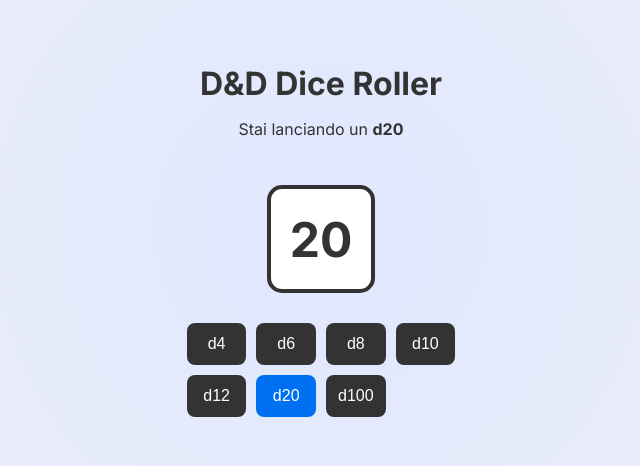
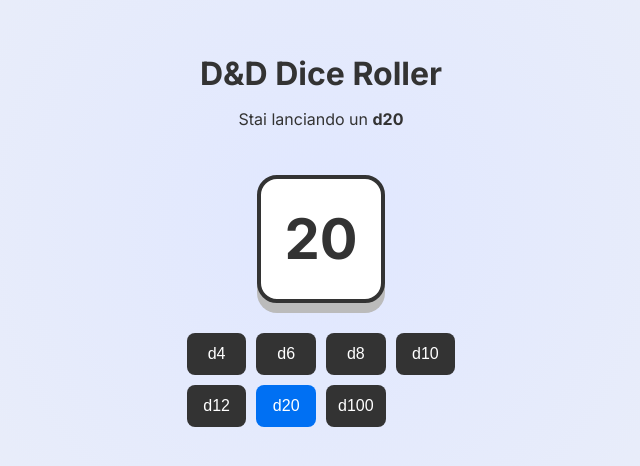
Before and after one commit to IlMara2000/diceroller, a Next.js app: page / in a window 1280 px wide. Shown: the part 190-656 px from the top of the page, without its empty margins (319-959 px from the left). Built offline with nearby package versions, Linux system fonts and the light colour scheme.

Commit message:
Update Dice.tsx

```diff
--- a/components/Dice.tsx
+++ b/components/Dice.tsx
@@ -1,18 +1,18 @@
 export default function Dice({ value, isRolling }: { value: number; isRolling: boolean }) {
   return (
-    <div style={{
-      width: '100px',
-      height: '100px',
+    <div className={`dice-container ${isRolling ? 'rolling' : ''}`} style={{
+      width: '120px',
+      height: '120px',
       border: '4px solid #333',
-      borderRadius: '15px',
+      borderRadius: '20px',
       display: 'flex',
       alignItems: 'center',
       justifyContent: 'center',
-      fontSize: '3rem',
+      fontSize: value > 99 ? '2.2rem' : '3.5rem',
       fontWeight: 'bold',
-      transition: 'transform 0.1s',
-      transform: isRolling ? 'rotate(20deg) scale(1.1)' : 'rotate(0deg)',
-      backgroundColor: 'white'
+      backgroundColor: 'white',
+      position: 'relative',
+      boxShadow: '0 10px 0 #bbb'
     }}>
       {value}
     </div>
```
